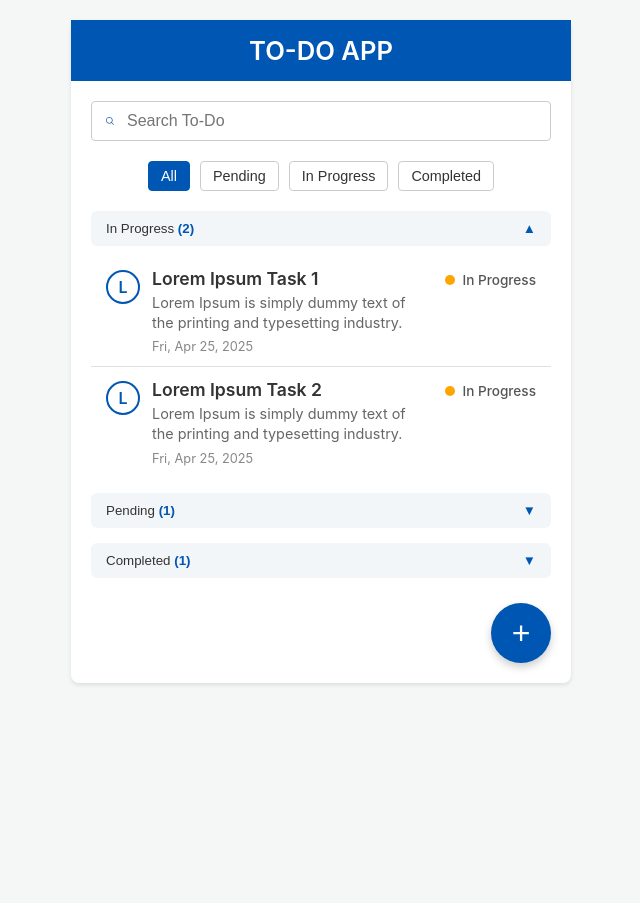
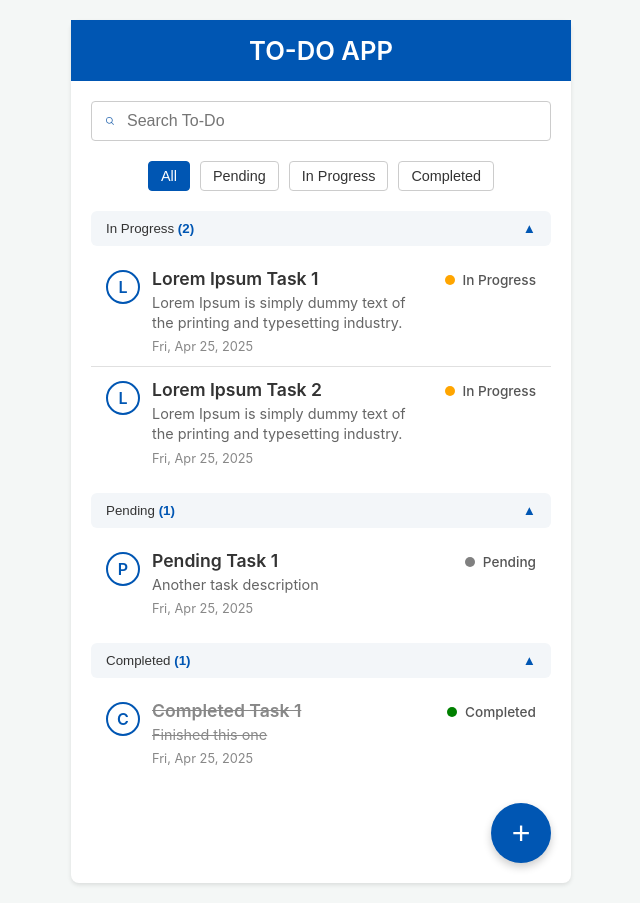
Before and after one commit to farishaummimath/todo-app, a React (Vite) app: page / in a window 1280 px wide. Shown: the whole page, without its empty margins (319-959 px from the left). Before the commit the page ends 800 px from the top, so only its background shows below. Built offline with nearby package versions, Linux system fonts and the light colour scheme.

Commit message:
feat: implement filter-based section visibility with manual toggle

```diff
--- a/src/components/AddTaskForm/AddTaskForm.tsx
+++ b/src/components/AddTaskForm/AddTaskForm.tsx
@@ -1,7 +1,5 @@
 import React, { useState } from 'react';
-import './style.css'; // Updated CSS import
-
-// Re-define Task type (or import from shared location)
+import './style.css';
 type Task = {
   id: number;
   title: string;
--- a/src/components/EditTaskForm/EditTaskForm.tsx
+++ b/src/components/EditTaskForm/EditTaskForm.tsx
@@ -59,7 +59,7 @@ const EditTaskForm: React.FC<EditTaskFormProps> = ({ taskToEdit, onUpdateTask, o
   const statusOptions: Task['status'][] = ['Pending', 'In Progress', 'Completed'];
 
   return (
-    // Use AddTaskForm container/form classes for base styling
+    // Used AddTaskForm container/form classes for base styling
     <div className="add-task-container">
       <form onSubmit={handleSubmit} className="add-task-form">
         <div className="form-group">
@@ -91,7 +91,6 @@ const EditTaskForm: React.FC<EditTaskFormProps> = ({ taskToEdit, onUpdateTask, o
               className="status-select-display"
               onClick={() => setIsStatusDropdownOpen(!isStatusDropdownOpen)}
             >
-               {/* Wrap dot and text in a span for left alignment */}
                <span style={{ display: 'flex', alignItems: 'center', flexGrow: 1, textAlign: 'left' }}>
                  <span className="status-dot" style={{ backgroundColor: getStatusColor(currentStatus) }}></span>
                  <span>{currentStatus}</span>
@@ -122,7 +121,7 @@ const EditTaskForm: React.FC<EditTaskFormProps> = ({ taskToEdit, onUpdateTask, o
 
         <div className="form-actions">
           <button type="button" onClick={onCancel} className="cancel-button">Cancel</button>
-          <button type="submit" className="add-button">Update</button> {/* Changed Button Text */}
+          <button type="submit" className="add-button">Update</button>
         </div>
       </form>
     </div>
--- a/src/components/TaskList/TaskList.tsx
+++ b/src/components/TaskList/TaskList.tsx
@@ -1,4 +1,4 @@
-import React, { useState } from 'react';
+import React, { useState, useEffect } from 'react';
 import './style.css';
 import TaskItem from '../TaskItem/TaskItem';
 
@@ -36,10 +36,23 @@ const TaskList: React.FC<TaskListProps> = ({ tasks, onEdit, onDelete }) => {
 
   // State to manage section visibility
   const [sectionsVisible, setSectionsVisible] = useState<SectionVisibility>({
-    InProgress: true, // Start with In Progress open
-    Pending: false,
-    Completed: false,
+    InProgress: true,
+    Pending: true,
+    Completed: true,
   });
+
+  // Effect to update section visibility based on the active filter
+  useEffect(() => {
+    if (activeFilter === 'All') {
+      setSectionsVisible({ InProgress: true, Pending: true, Completed: true });
+    } else {
+      setSectionsVisible({
+        InProgress: activeFilter === 'In Progress',
+        Pending: activeFilter === 'Pending',
+        Completed: activeFilter === 'Completed',
+      });
+    }
+  }, [activeFilter]);
 
   // Function to toggle section visibility
   const toggleSection = (sectionName: keyof SectionVisibility) => {
```
